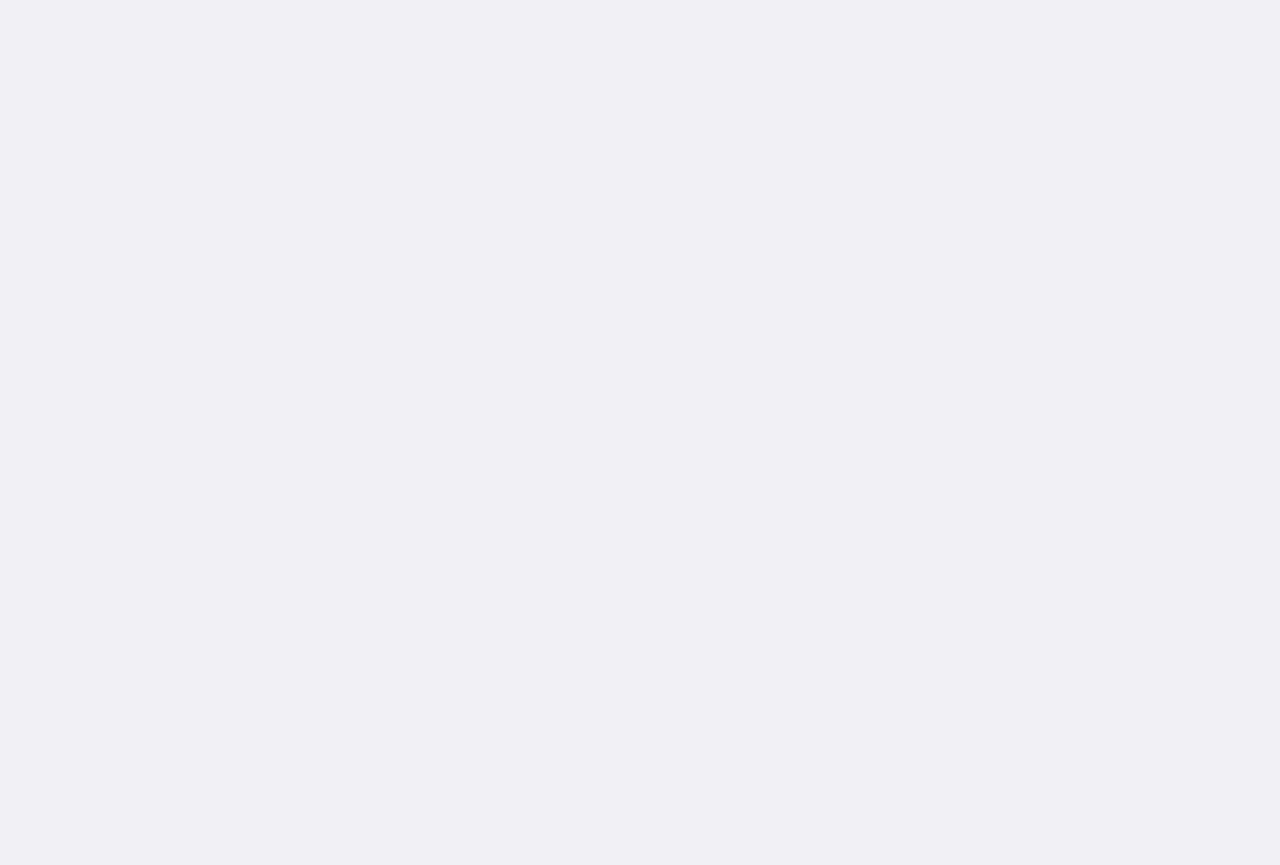
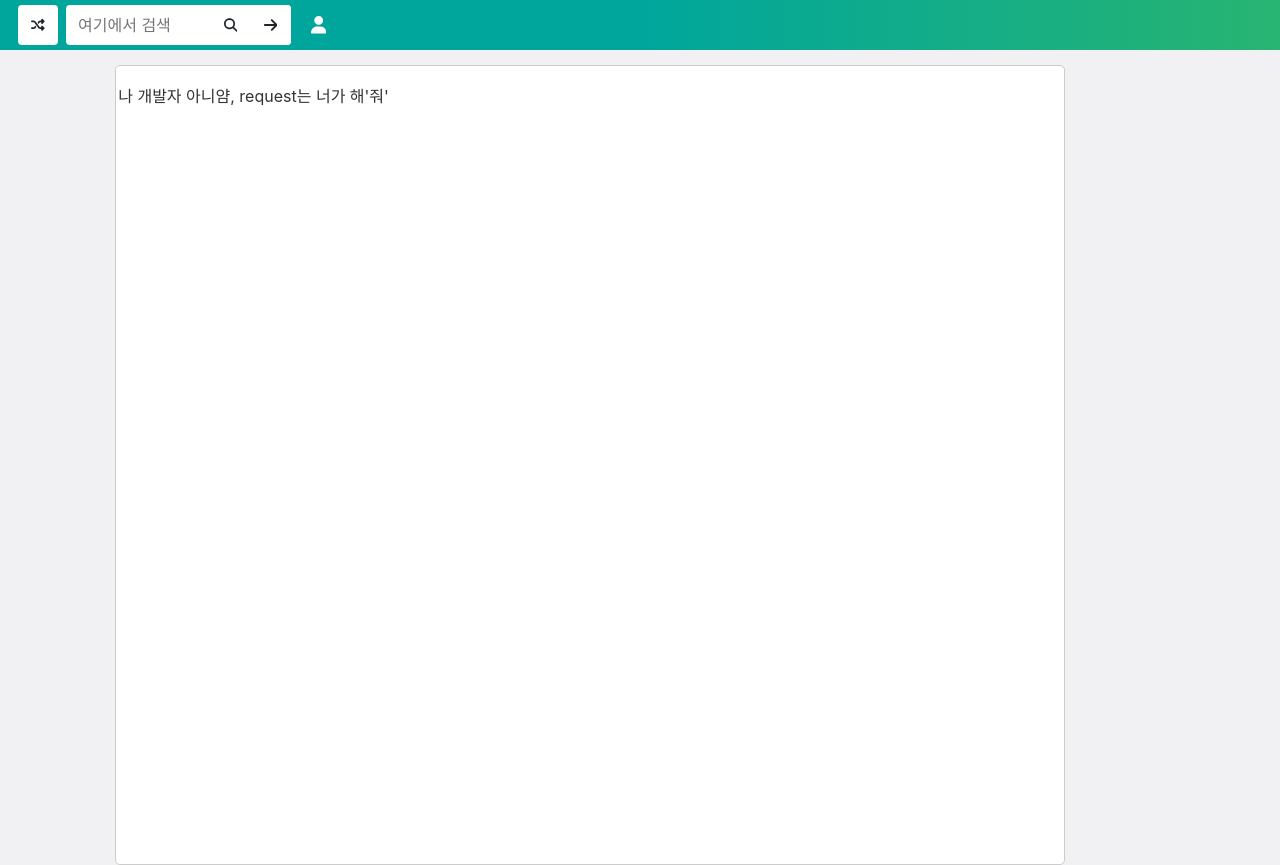
Before and after one commit to Coodi419/WP_Wiki, a Svelte app: page /editscreen in a window 1280 px wide. Before the commit the page ends 800 px from the top, so only its background shows below. Built offline with nearby package versions, Linux system fonts and the light colour scheme.

Commit message:
20_editscreen

```diff
--- a/public/editscreen.html
+++ b/public/editscreen.html
@@ -15,7 +15,7 @@
 	<script defer src='/build/bundle.js'></script>
 </head>
 
-<body id="LoginPage">
+<body id="EditPage">
 </body>
 <style>
 </style>
--- a/src/App.svelte
+++ b/src/App.svelte
@@ -36,7 +36,7 @@
     <Router {url}>
         <Route path = "/" component={Home} requestWrite={''} {request}></Route>
         <Route path = "/login" component={Login} requestWrite={''}></Route>
-        <Route path = "/edit" component={EditScreen} requestWrite={''}></Route>
+        <Route path = "/editscreen" component={EditScreen} requestWrite={''}></Route>
         <Route path= "/w/*path" component={Home} requestWrite={''}> {request}</Route>
     </Router>
 
--- a/src/routes/EditScreen.svelte
+++ b/src/routes/EditScreen.svelte
@@ -17,7 +17,7 @@
 
 	</div>
 	<div id="contents">
-		<p>화장실 다녀옴</p>
+		<p>나 개발자 아니얌, request는 너가 해'줘'</p>
 	</div>
 </main>
 
--- a/src/routes/Home.svelte
+++ b/src/routes/Home.svelte
@@ -43,7 +43,6 @@
 
 	</div>
 	<div id="contents">
-		<p>{dd}</p>
 		<p>{path}</p>
 		<Header path={path}/>
 		<Nav/>
```
